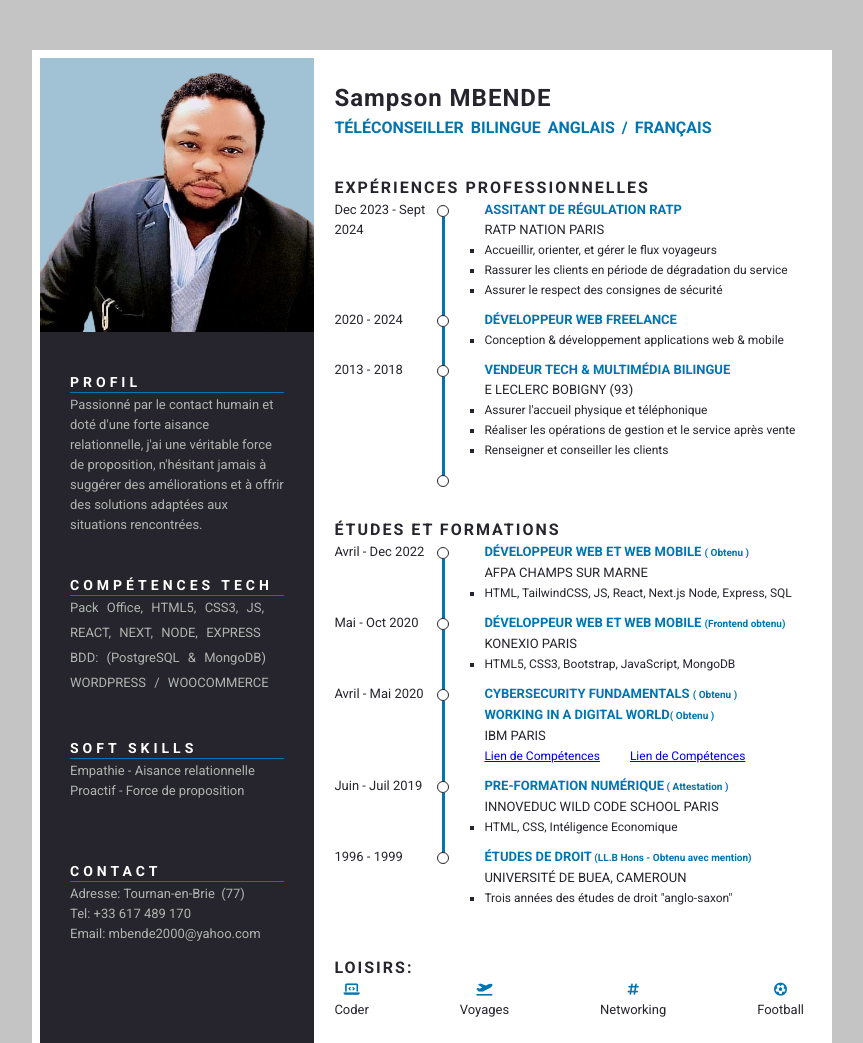
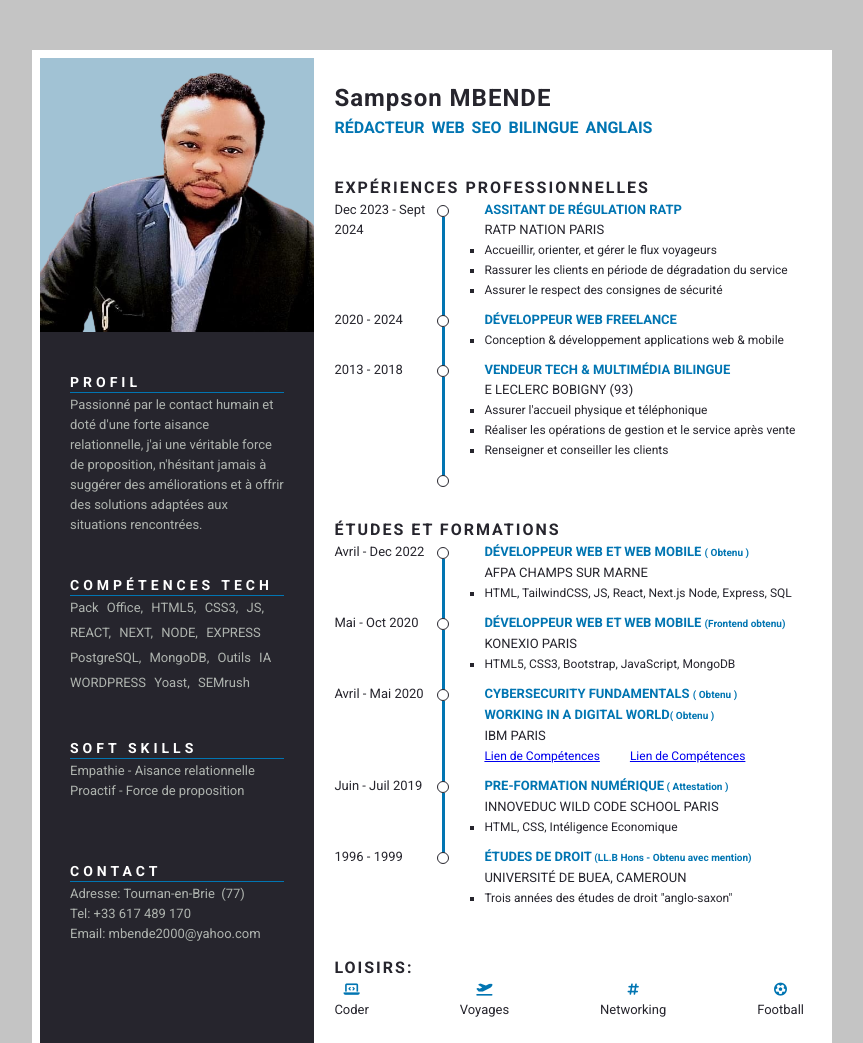
Before and after one commit to SAMMBENDE/Consultant-Qualification-Logicielle-Testeur, a plain HTML site: page index.html in a window 1280 px wide. Shown: the top 1043 px of the page, without its empty margins (208-1071 px from the left). Drawn offline with Linux system fonts and the light colour scheme.

Commit message:
seo redacteur version

```diff
--- a/index.html
+++ b/index.html
@@ -18,7 +18,7 @@
         <div class="resume_bottom">
           <div class="resume_item resume_namerole">
             <div class="name">Sampson MBENDE</div>
-            <div class="role">Téléconseiller Bilingue Anglais / Français</div>
+            <div class="role">Rédacteur web SEO Bilingue Anglais</div>
           </div>
           <div class="resume_item resume_profile">
             <div class="resume_titlecomp">Profil</div>
@@ -45,10 +45,10 @@
               </div>
 
               <div class="skills_list">
-                <div class="skills_left">BDD: (PostgreSQL & MongoDB)</div>
+                <div class="skills_left">PostgreSQL, MongoDB, Outils IA</div>
               </div>
               <div class="skills_list">
-                <div class="skills_left">WORDPRESS / WOOCOMMERCE</div>
+                <div class="skills_left">WORDPRESS Yoast, SEMrush</div>
               </div>
             </div>
           </div>
@@ -84,7 +84,7 @@
       <div class="resume_right">
         <div class="resume_item resume_namerole">
           <div class="name">Sampson MBENDE</div>
-          <div class="role">Téléconseiller Bilingue Anglais / Français</div>
+          <div class="role">Rédacteur web SEO Bilingue Anglais</div>
         </div>
 
         <div class="resume_item resume_experience">
```
Also changed, not shown: img/pic teleconseiller.jpeg (added).
